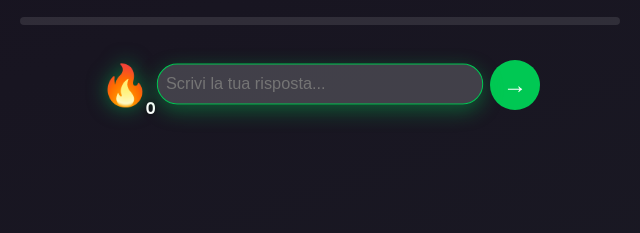
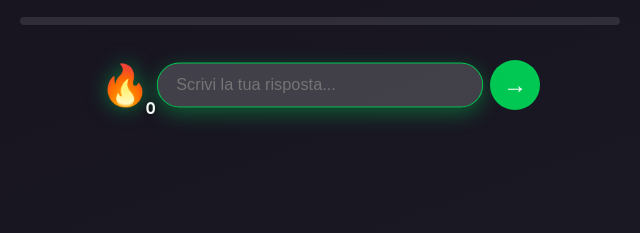
Before and after one commit to antoninoad/addeo_studios_indovinelli, a plain HTML site: page index.html in a window 1280 px wide. Shown: the part 428-661 px from the top of the page, 320-960 px from the left. Drawn offline with Linux system fonts and the light colour scheme; animation ran at ten frames a second.

Commit message:
Update style.css

```diff
--- a/style.css
+++ b/style.css
@@ -115,14 +115,6 @@ header{
   font-weight:700; font-size:clamp(12px,2vw,16px);
   color:#fff; text-shadow: 0 1px 4px rgba(0,0,0,0.5);
   position:absolute; bottom:-6px; right:-6px;
-}
-
-#answer {
-  font-size: 16px;  /* evita lo zoom automatico sui dispositivi mobili */
-  line-height: 1.4;
-  padding: 8px;
-  width: 100%;
-  box-sizing: border-box;
 }
 
 /* CASCELLA DI TESTO */
```
